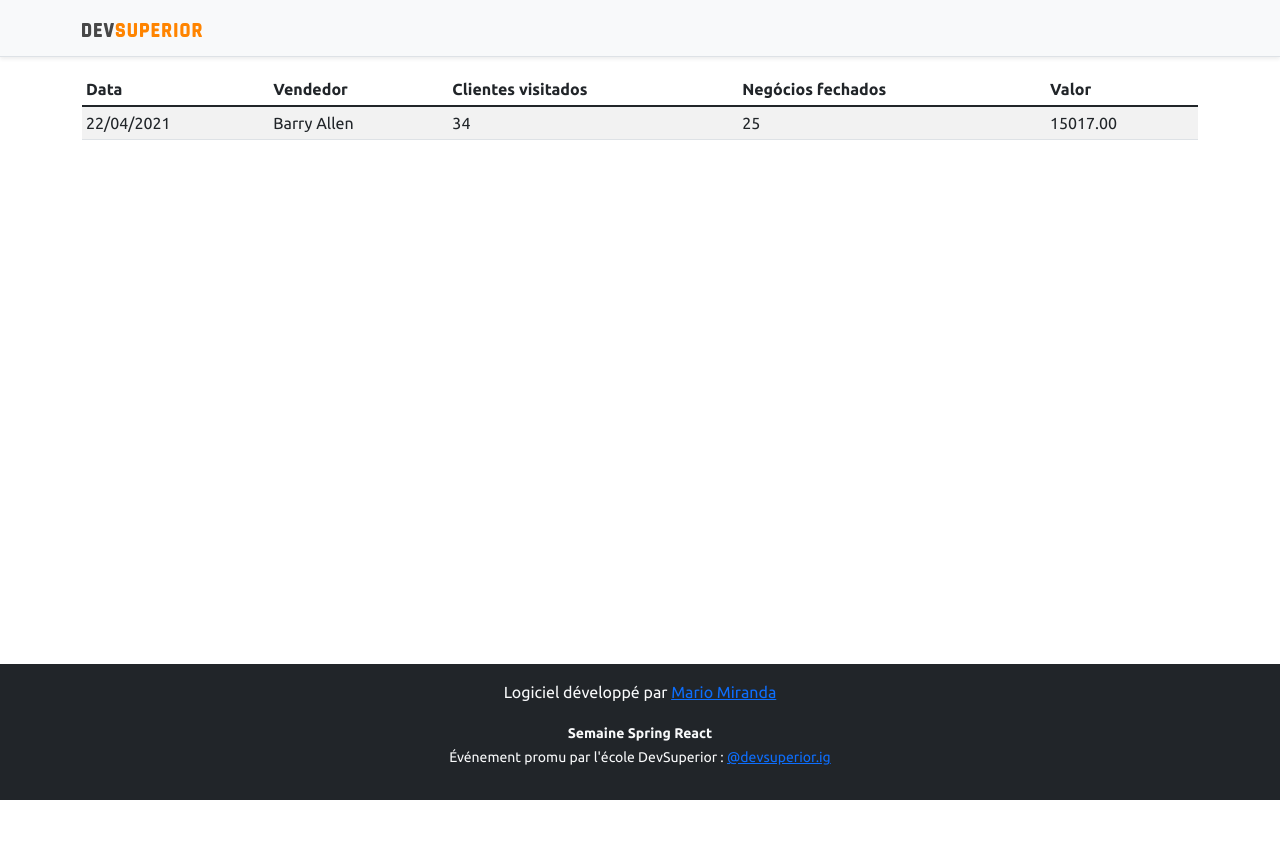
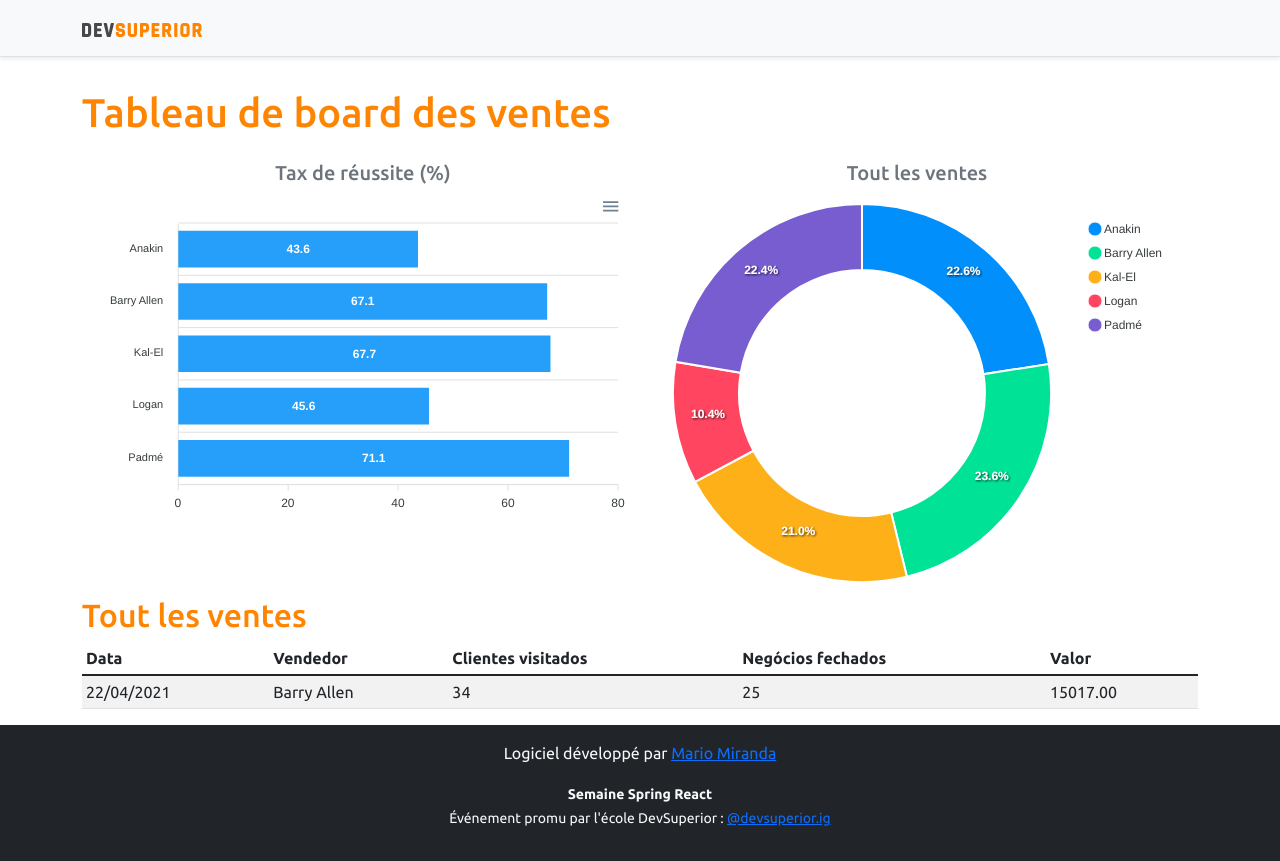
Before and after one commit to mario1980miranda/projet-sds4, a React (Create React App) app in the folder frontend/: page / in a window 1280 px wide. Before the commit the page ends 800 px from the top, so only its background shows below. Built offline with nearby package versions, Linux system fonts and the light colour scheme.

Commit message:
Static charts

```diff
--- a/frontend/src/App.tsx
+++ b/frontend/src/App.tsx
@@ -1,4 +1,6 @@
 import NavBar from "components/NavBar";
+import BarChart from "components/BarChart";
+import DonutChart from "components/DonutChart";
 import DataTable from "components/DataTable";
 import Footer from "components/Footer";
 
@@ -7,6 +9,21 @@
     <>
       <NavBar />
       <div className="container">
+        <h1 className="text-primary py-3">Tableau de board des ventes</h1>
+
+        <div className="row px-3">
+          <div className="col-sm-6">
+            <h5 className="text-center text-secondary">Tax de réussite (%)</h5>
+            <BarChart />
+          </div>
+          <div className="col-sm-6">
+            <h5 className="text-center text-secondary">Tout les ventes</h5>
+            <DonutChart />
+          </div>
+        </div>
+        <div className="py3">
+          <h2 className="text-primary">Tout les ventes</h2>
+        </div>
         <DataTable />
       </div>
       <Footer />
--- /dev/null
+++ b/frontend/src/components/BarChart/index.tsx
@@ -0,0 +1,36 @@
+import Chart from 'react-apexcharts';
+
+const BarChart = () => {
+
+    const options = {
+        plotOptions: {
+            bar: {
+                horizontal: true,
+            }
+        },
+    };
+
+    const mockData = {
+        labels: {
+            categories: ['Anakin', 'Barry Allen', 'Kal-El', 'Logan', 'Padmé']
+        },
+        series: [
+            {
+                name: "% Réussite",
+                data: [43.6, 67.1, 67.7, 45.6, 71.1]
+            }
+        ]
+    };
+
+
+    return (
+        <Chart
+            options={{...options, xaxis: mockData.labels}}
+            series={mockData.series}
+            type="bar"
+            heigth="240"
+        />
+    );
+}
+
+export default BarChart;
--- /dev/null
+++ b/frontend/src/components/DonutChart/index.tsx
@@ -0,0 +1,26 @@
+import Chart from 'react-apexcharts';
+
+const DonutChart = () => {
+
+    const mockData = {
+        series: [477138, 499928, 444867, 220426, 473088],
+        labels: ['Anakin', 'Barry Allen', 'Kal-El', 'Logan', 'Padmé']
+    }
+
+    const options = {
+        legend: {
+            show: true
+        }
+    }
+
+    return (
+        <Chart
+            options={{...options, labels: mockData.labels}}
+            series={mockData.series}
+            type="donut"
+            heigth="240"
+        />
+    );
+}
+
+export default DonutChart;
--- /dev/null
+++ b/package.json
@@ -0,0 +1,6 @@
+{
+  "dependencies": {
+    "apexcharts": "^3.28.1",
+    "react-apexcharts": "^1.3.9"
+  }
+}
```
Also changed, not shown: 1 other file (tests, documents, lock files or other folders).
